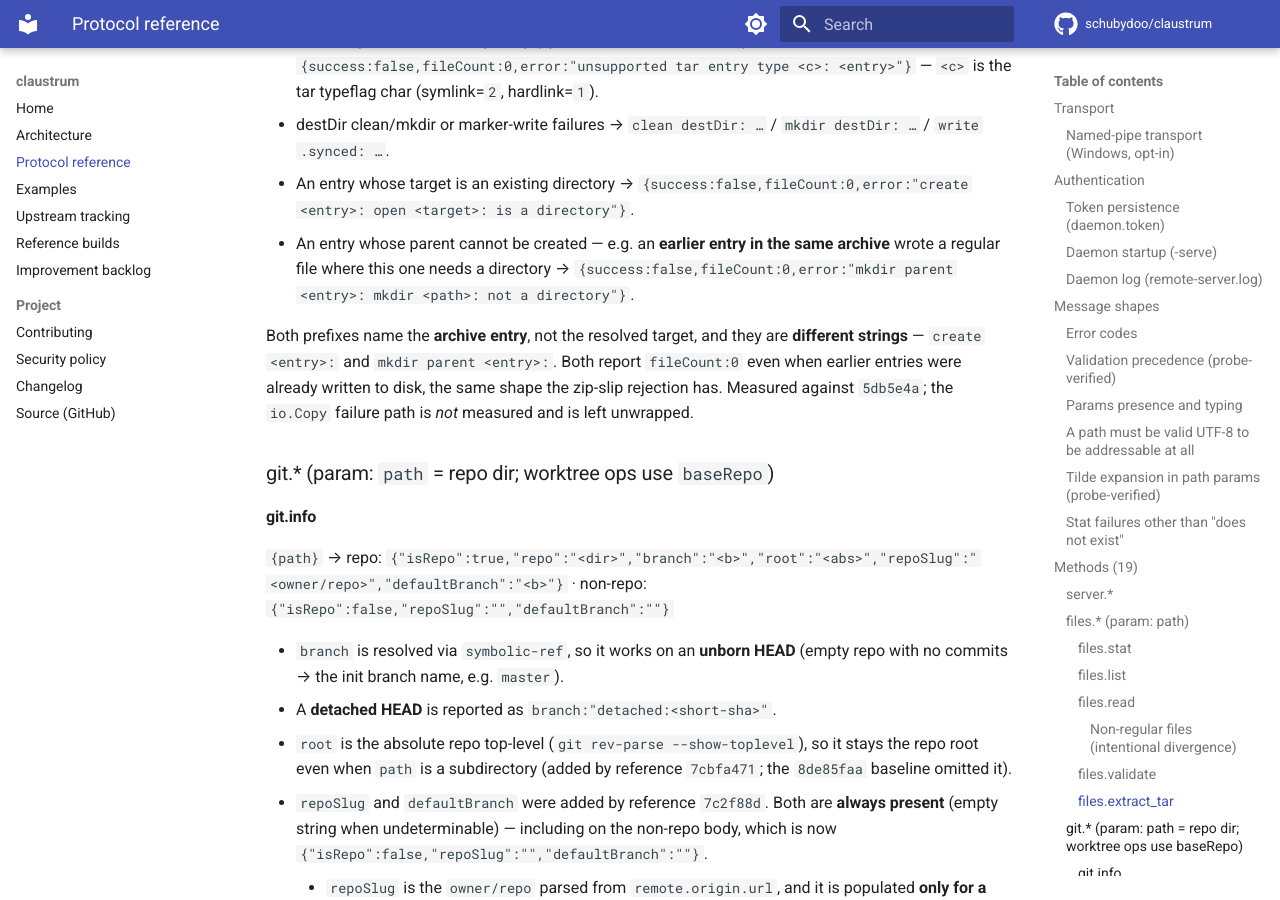
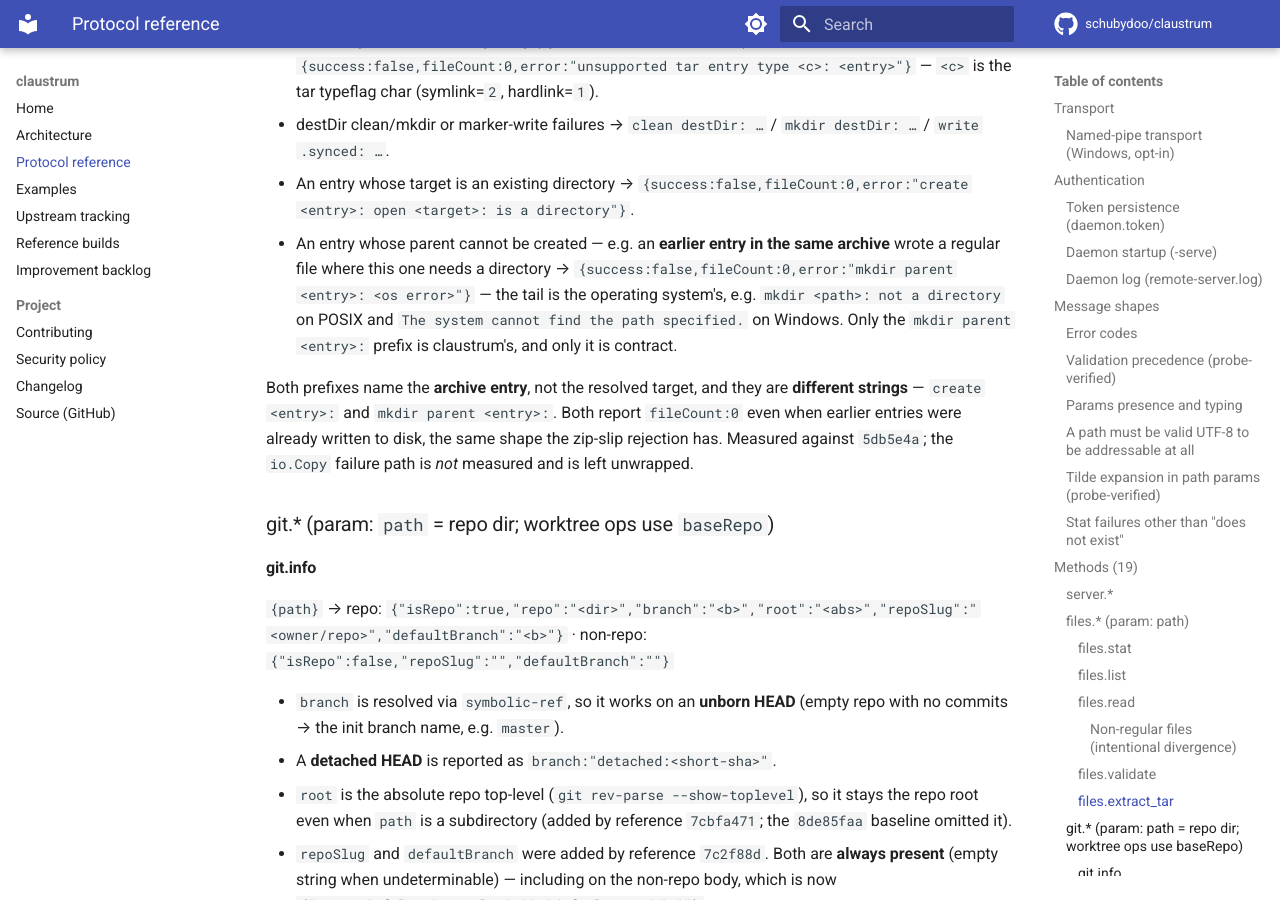
Before and after one commit to schubydoo/claustrum, an MkDocs documentation site: the page built from docs/PROTOCOL.md, in a window 1280 px wide and 900 px high, scrolled down 10822 px. Built offline with MkDocs 1.6.1 and Material for MkDocs 9.7.7, drawn with Linux system fonts in a browser that asks for light colours; comment, search, counter and statistics services are not loaded.

Commit message:
docs: mark the mkdir-parent errno tail as the OS's, not contract
Spelling the POSIX rendering in full reads as if the whole string were the
contract — the same byte the test stopped asserting for being the platform's
rather than claustrum's.

Co-Authored-By: Claude Opus 5 (1M context) <noreply@anthropic.com>

```diff
--- a/docs/PROTOCOL.md
+++ b/docs/PROTOCOL.md
@@ -496,7 +496,10 @@ Errors:
   `{success:false,fileCount:0,error:"create <entry>: open <target>: is a directory"}`.
 - An entry whose parent cannot be created — e.g. an **earlier entry in the same
   archive** wrote a regular file where this one needs a directory →
-  `{success:false,fileCount:0,error:"mkdir parent <entry>: mkdir <path>: not a directory"}`.
+  `{success:false,fileCount:0,error:"mkdir parent <entry>: <os error>"}` — the
+  tail is the operating system's, e.g. `mkdir <path>: not a directory` on POSIX
+  and `The system cannot find the path specified.` on Windows. Only the
+  `mkdir parent <entry>: ` prefix is claustrum's, and only it is contract.
 
   Both prefixes name the **archive entry**, not the resolved target, and they are
   **different strings** — `create <entry>: ` and `mkdir parent <entry>: `. Both
```
